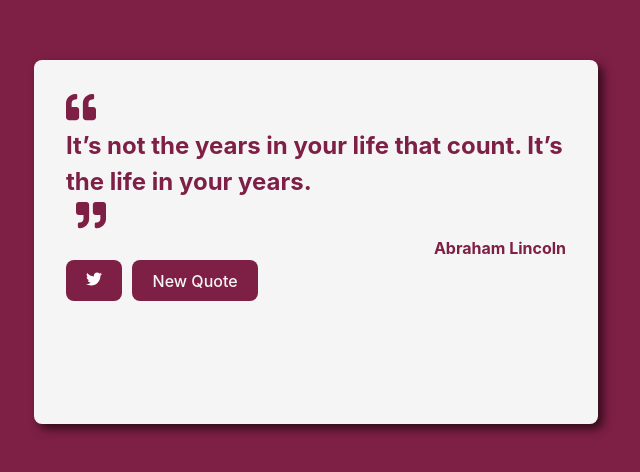
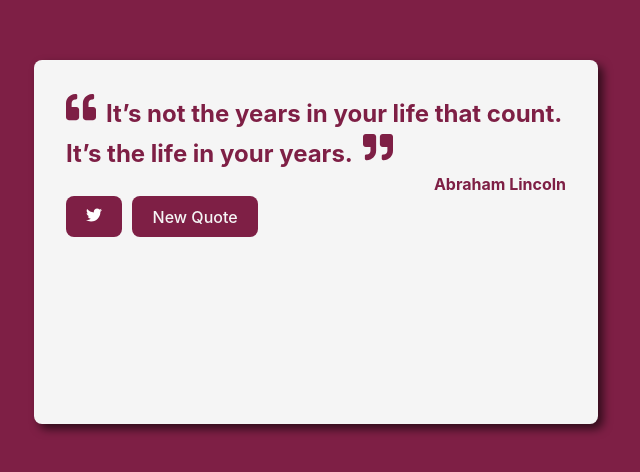
Before and after one commit to Elnuklear/Random-Quote-Generator, a React (Vite) app: page / in a window 1280 px wide. Shown: the part 158-630 px from the top of the page, without its empty margins (324-964 px from the left). Built offline with nearby package versions, Linux system fonts and the light colour scheme.

Commit message:
Completing Init

```diff
--- a/src/App.tsx
+++ b/src/App.tsx
@@ -19,6 +19,9 @@ const getRandomColor = (): string => {
 
   return `rgb(${red}, ${green}, ${blue}`
 }
+
+const transition = "all 1s"
+
 function App() {
   const [quote, setQuote] = useState<Quote>(getRandomQuote())
   const [randomColor, setRandomColor] = useState<string>(getRandomColor())
@@ -30,29 +33,30 @@ function App() {
 
   return (
     <>
-     <div className="background" style={{ backgroundColor: randomColor }}>
+     <div className="background" style={{ backgroundColor: randomColor, transition }}>
       <div id="quote-box">
-        <div className="quote-content" style={{ color: randomColor }}>
+        <div className="quote-content" style={{ color: randomColor, transition }}>
+          <h2 id="text">
           <FaQuoteLeft size="30" style={{ marginRight: "10px" }} />
-          <h2 id="text">
             {quote.quote}
+          <FaQuoteRight size="30" style={{ marginLeft: "10px" }} />
           </h2>
-          <FaQuoteRight size="30" style={{ marginLeft: "10px" }} />
           <h4 id="author">
             {quote.author}
           </h4>
           <div className="buttons">
             <a
-              href={`https://twittwe.com/intent/tweet?hashtags=quotes&related=freecodecamp&text=${quote.quote}`}
+              href={`https://twitter.com/intent/tweet?hashtags=quotes&related=freecodecamp&text=${quote.quote}`}
               id="tweet-quote"
               style={{
                 backgroundColor: randomColor,
                 marginRight: "10px",
+                transition
               }}
               >
                 <FaTwitter color="white" />
             </a>
-            <button id="new-quote" onClick={changeQuote} style={{ backgroundColor: randomColor }}>New Quote</button>
+            <button id="new-quote" onClick={changeQuote} style={{ backgroundColor: randomColor, transition }}>New Quote</button>
           </div>
         </div>
       </div>
```
